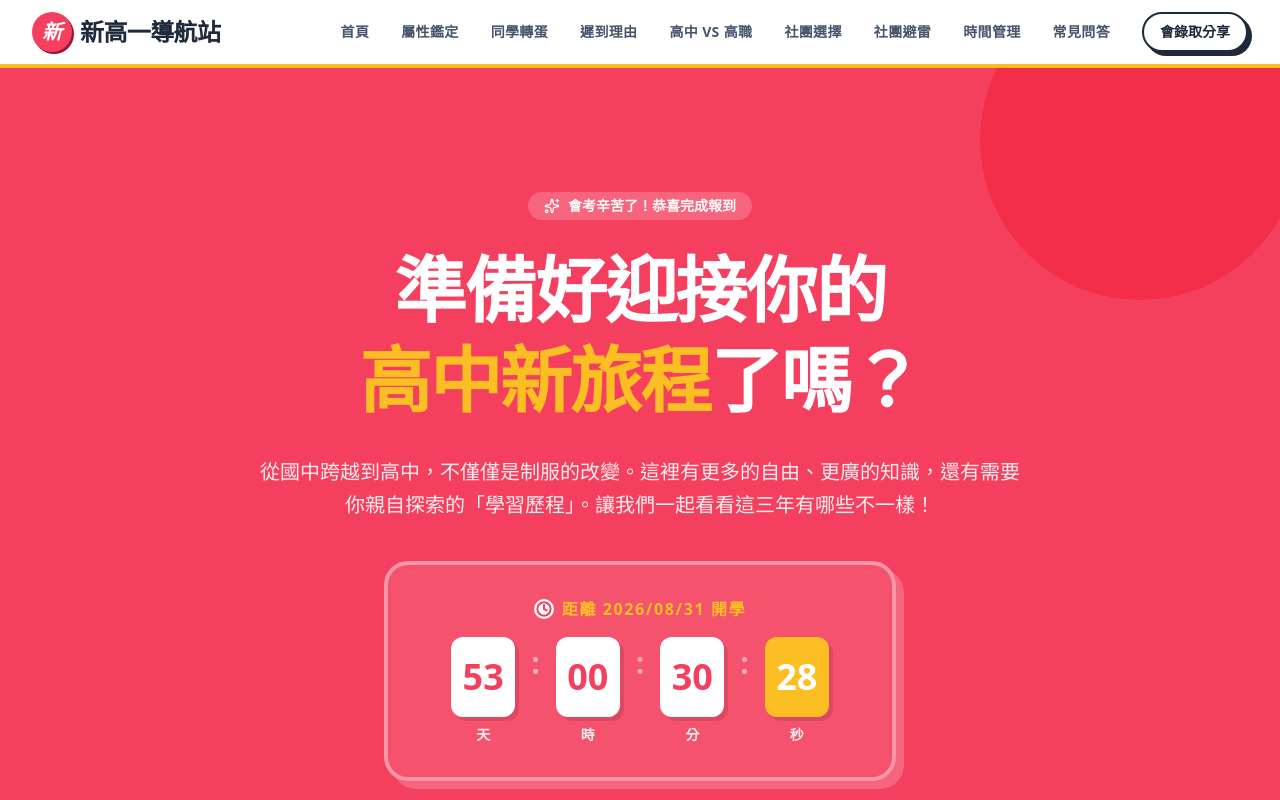
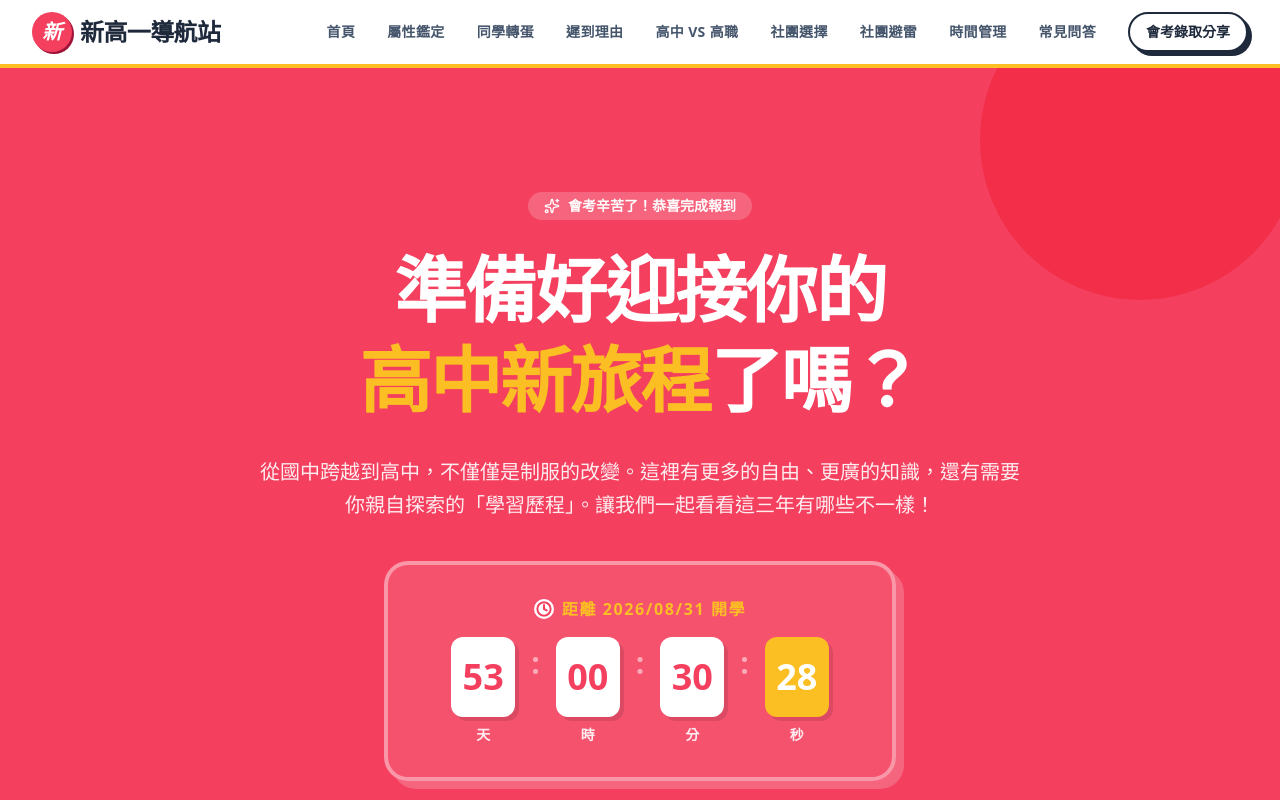
Before and after one commit to tyctw/freshman, a React (Vite) app: page / in a window 1280 px wide. Shown: the top 800 px of the page. Built offline with nearby package versions, Linux system fonts and the light colour scheme.

Commit message:
Update text in Navbar links

```diff
--- a/src/components/Navbar.tsx
+++ b/src/components/Navbar.tsx
@@ -53,12 +53,12 @@ export default function Navbar() {
               ))}
             </div>
             <a href="https://tyctw.github.io/shared/" target="_blank" rel="noopener noreferrer" className="bg-white border-2 border-[#1E293B] text-[#1E293B] px-4 py-2 rounded-full font-bold text-sm shadow-[4px_4px_0px_0px_#1E293B] hover:translate-y-0.5 active:shadow-none transition-all flex items-center gap-2">
-              <span>會錄取分享</span>
+              <span>會考錄取分享</span>
             </a>
           </div>
           <div className="lg:hidden flex items-center gap-3">
              <a href="https://tyctw.github.io/shared/" target="_blank" rel="noopener noreferrer" className="bg-[#1E293B] text-white px-3 py-1.5 md:px-4 md:py-2 rounded-full text-xs md:text-sm font-bold shadow-[2px_2px_0px_0px_#FBBF24] active:shadow-none active:translate-y-[2px] transition-all">
-               會錄取分享
+               會考錄取分享
              </a>
              <button
                onClick={() => setIsOpen(!isOpen)}
```
